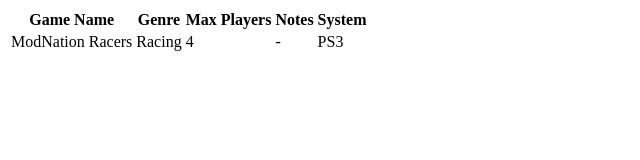
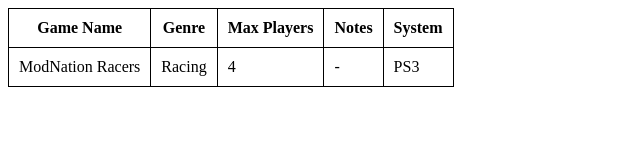
Before and after one commit to naddoska/GamesList, a plain HTML site: page index.html in a window 1280 px wide. Shown: the whole page, without its empty margins (0-640 px from the left). Drawn offline with Linux system fonts and the light colour scheme.

Commit message:
SytleSheet

```diff
--- a/index.html
+++ b/index.html
@@ -5,6 +5,7 @@
         <title>Our Funky HTML Page</title>
         <meta name="description" content="GamesList">
         <meta name="keywords" content="GamesList">
+        <link rel="stylesheet" href="style.css">
     </head>
     <body>
         <table>
--- /dev/null
+++ b/style.css
@@ -0,0 +1,5 @@
+table, th, td {
+    border: 1px solid black;
+    border-collapse: collapse;
+    padding: 10px;
+  }
```
